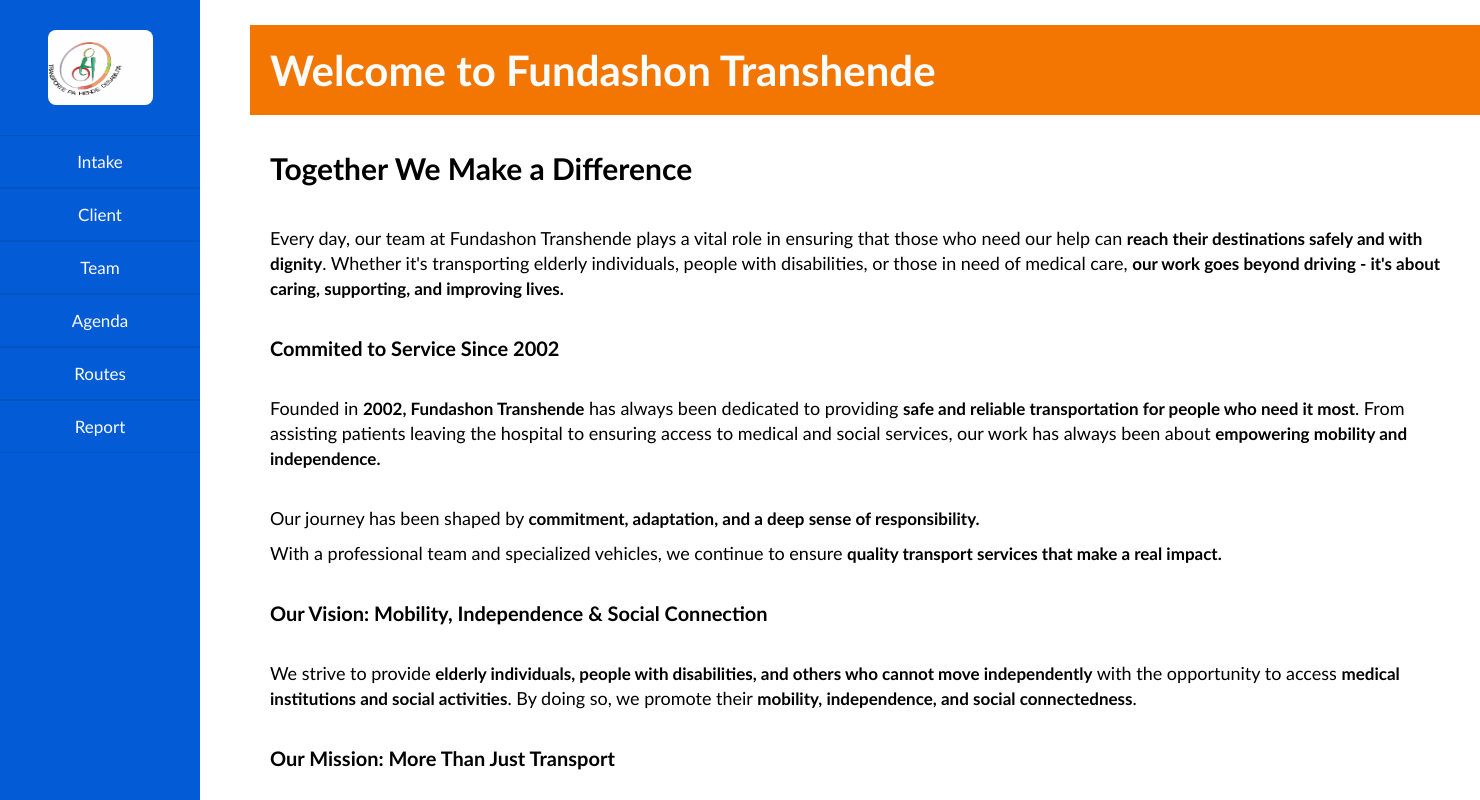
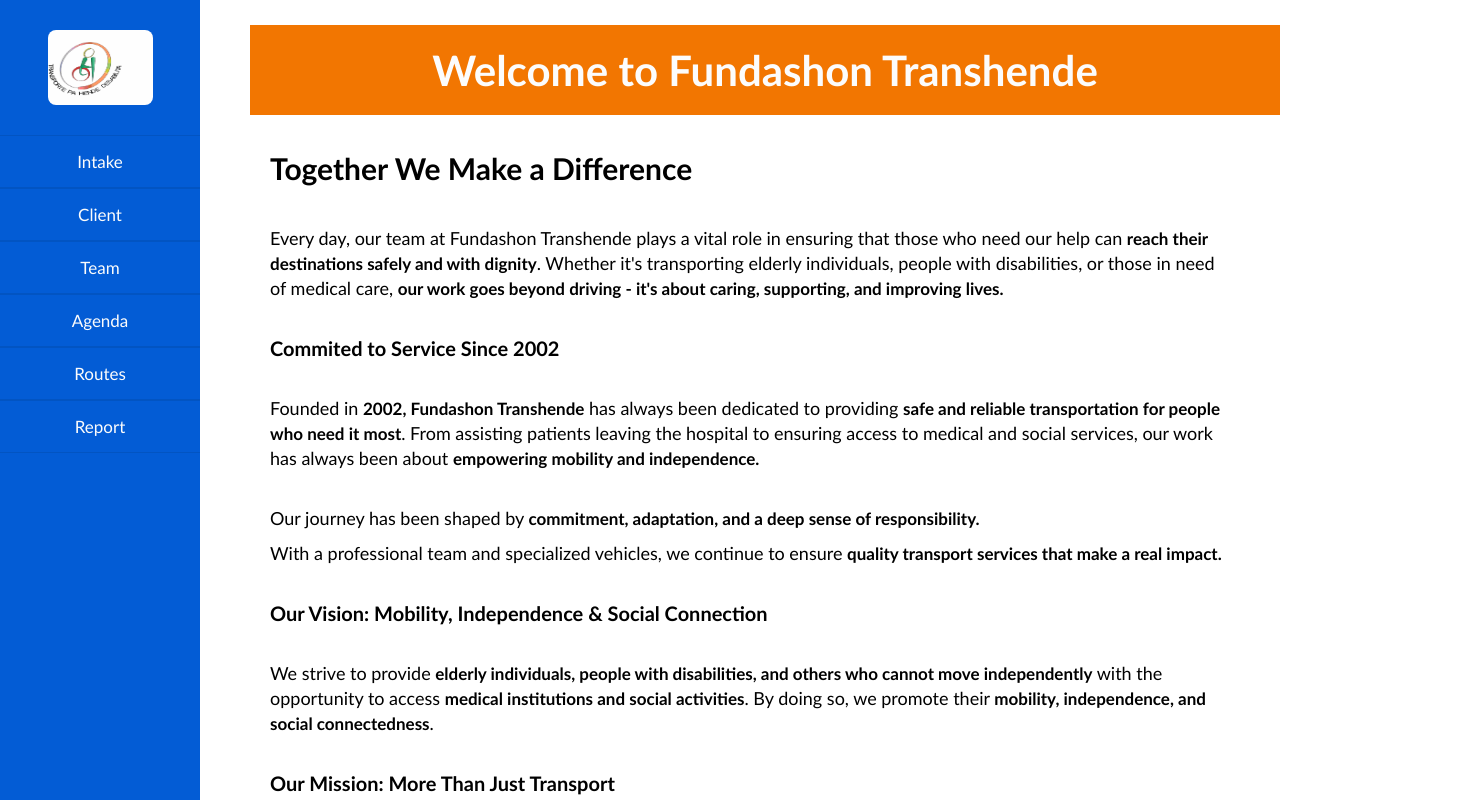
Before and after one commit to Trombley14/Fundashon-Transhende, a React (Create React App) app: page /home in a window 1280 px wide. Shown: the top 800 px of the page, 1480 px wide, since content can reach past the window. Built offline with nearby package versions, Linux system fonts and the light colour scheme.

Commit message:
Added more styling to the home page

```diff
--- a/src/styles.css
+++ b/src/styles.css
@@ -10,6 +10,8 @@
 
 body {
   overflow: auto;
+  width: 100vw;
+  height: 100vh;
 }
 
 /* Home page Styling */
@@ -19,7 +21,6 @@
 }
 
 .main-content {
-  width: 100%;
   margin-left: 200px;
 }
 
@@ -36,10 +37,11 @@
   font-size: 42px;
   background-color: #f27601;
   color: #fcfcfc;
+  text-align: center;
 }
 
 .main-content .info {
-  width: auto;
+  width: 1000px;
 }
 
 .main-content .info h2 {
```
